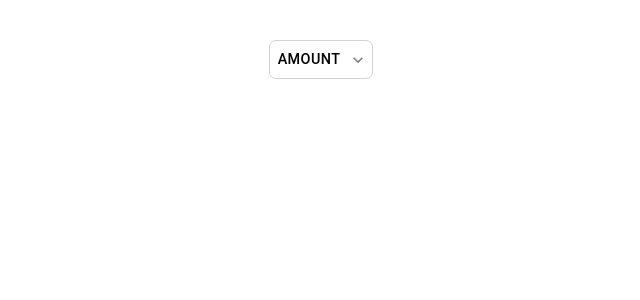
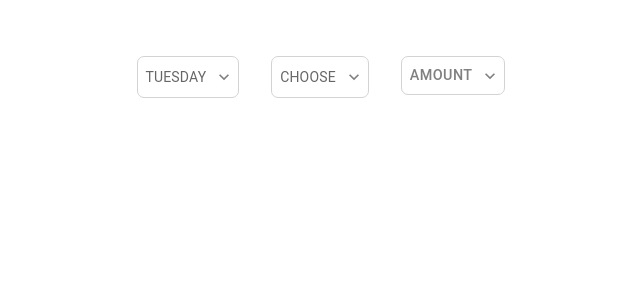
Before and after one commit to TheMangoJelly/tmj-mui-views, a React (Create React App) app: page / in a window 1280 px wide. Shown: the top 300 px of the page, without its empty margins (319-959 px from the left). Built offline with nearby package versions, Linux system fonts and the light colour scheme.

Commit message:
All Dropdown completed

```diff
--- a/src/App.js
+++ b/src/App.js
@@ -3,6 +3,7 @@ import ButtonSelect from "./components/ButtonSelect/ButtonSelect";
 import ButtonSelectDemo from "./components/ButtonSelectDemo/ButtonSelectDemo";
 import CalenderComponent from "./components/DateList/CalenderComponent";
 import DateListMenu from "./components/DateList/DateListMenu";
+import Home from "./components/home/Home";
 import MultiSelectListMenu from "./components/MultiSelectListMenu/MultiSelectListMenu";
 import InnerMenu from "./components/NumericSelect/InnerMenu";
 import NumericSelectItem from "./components/NumericSelect/NumericSelectItem";
@@ -16,9 +17,8 @@ function App() {
     <div className="App">
       {/* <BasicSelect /> */}
       {/* <ButtonSelectDemo /> */}
-      {/* <SimpleListMenu /> */}
-      {/* <MultiSelectListMenu /> */}
-      <NumericSelectItem />
+
+      <Home />
       {/* <DateListMenu /> */}
       {/* <CalenderComponent/> */}
     </div>
--- a/src/CustomizedSlider.js
+++ b/src/components/NumericSelect/CustomizedSlider.js
@@ -26,15 +26,15 @@ const AirbnbSlider = styled(Slider)(({ theme }) => ({
     height: 3,
     padding: '13px 0',
     '& .MuiSlider-thumb': {
-        display:"flex",
-        alignItems:"center",
-        justifyContent:"center",
-        gap:"2px",
+        display: "flex",
+        alignItems: "center",
+        justifyContent: "center",
+        gap: "2px",
         height: 16,
         width: 16,
         backgroundColor: '#fff',
         border: '1px solid gray',
-        padding:"5px",
+        padding: "5px",
         '&:hover': {
             boxShadow: '0 0 0 8px rgba(58, 133, 137, 0.16)',
         },
@@ -71,13 +71,19 @@ AirbnbThumbComponent.propTypes = {
     children: PropTypes.node,
 };
 
-export default function CustomizedSlider() {
+export default function CustomizedSlider({range  , setRange}) {
+    const [sliderValue, setSliderValue] = React.useState([20, 37]);
+
+    const handleChange = (event, newValue) => {
+        setRange(newValue);
+    };
     return (
         <Box sx={{ width: 320 }}>
             <AirbnbSlider
                 slots={{ thumb: AirbnbThumbComponent }}
                 getAriaLabel={(index) => (index === 0 ? 'Minimum price' : 'Maximum price')}
-                defaultValue={[20, 40]}
+                value={range}
+                onChange={ handleChange}
             />
         </Box>
     );
--- a/src/components/NumericSelect/InnerMenu.js
+++ b/src/components/NumericSelect/InnerMenu.js
@@ -8,14 +8,10 @@ import { Button } from '@mui/material';
 import { Check, KeyboardArrowDown } from '@mui/icons-material';
 
 
-const options = [
-    "Less Than",
-    "Greter than",
-    "Equal to",
-    "In between",
-];
+export default function InnerMenu({ options, setInBetween }) {
+    const [query, setQuery] = React.useState(options);
 
-export default function InnerMenu({setInBetween}) {
+
     const [anchorEl, setAnchorEl] = React.useState(null);
     const [selectedIndex, setSelectedIndex] = React.useState(1);
     const open = Boolean(anchorEl);
@@ -26,9 +22,9 @@ export default function InnerMenu({setInBetween}) {
     const handleMenuItemClick = (event, index) => {
         setSelectedIndex(index);
         setAnchorEl(null);
-        if(index === 3){
+        if (index === 3) {
             setInBetween(true);
-        }else{
+        } else {
             setInBetween(false);
         }
     };
@@ -37,8 +33,12 @@ export default function InnerMenu({setInBetween}) {
         setAnchorEl(null);
     };
 
+    React.useEffect(() => {
+        selectedIndex === 1 && setInBetween(false);
+    }, [selectedIndex]);
+
     return (
-        <div style={{minWidth:"150px"}}>
+        <div style={{ minWidth: "150px" }}>
             <List
                 component="nav"
                 aria-label="Device settings"
@@ -52,7 +52,7 @@ export default function InnerMenu({setInBetween}) {
                     aria-controls="lock-menu"
                     aria-expanded={open ? 'true' : undefined}
                     onClick={handleClickListItem}
-                    sx={{ border: "0.5px solid lightgray", borderRadius: "7px",fontSize:"0.9rem" }}
+                    sx={{ border: "0.5px solid lightgray", borderRadius: "7px", fontSize: "0.9rem" }}
                 >
                     <ListItemText
                         secondary={options[selectedIndex]}
--- a/src/components/NumericSelect/NumericSelectItem.js
+++ b/src/components/NumericSelect/NumericSelectItem.js
@@ -10,11 +10,10 @@ import { Typography } from '@mui/material';
 import { Stack, Box } from '@mui/system';
 import "./style.css";
 import InnerMenu from "./InnerMenu.js"
-import CustomizedSlider from '../../CustomizedSlider';
+import CustomizedSlider from './CustomizedSlider';
 
 
-export default function NumericSelectItem() {
-    const [range, setRange] = React.useState(0);
+export default function NumericSelectItem({ range , setRange , options }) {
 
     const [anchorEl, setAnchorEl] = React.useState(null);
     const [inBetween, setInBetween] = React.useState(false);
@@ -40,9 +39,9 @@ export default function NumericSelectItem() {
                     aria-controls="lock-menu"
                     aria-expanded={open ? 'true' : undefined}
                     onClick={handleClickListItem}
-                    sx={{ border: "0.5px solid lightgray", borderRadius: "7px", fontSize: "0.9rem" , color:"black"}}
+                    sx={{ border: "0.5px solid lightgray", borderRadius: "7px", fontSize: "0.9rem", color: "gray" }}
                 >
-                    {range === 0 ? "Amount" : range }
+                    Amount
                 </Button>
             </List>
             <Menu
@@ -57,31 +56,31 @@ export default function NumericSelectItem() {
                 }}
 
             >
-                <Box sx={{ p: "3px 10px" , display:"flex" , gap:"15px", flexDirection:"column" , minHeight:"100px"}}>
+                <Box sx={{ p: "3px 10px", display: "flex", gap: "15px", flexDirection: "column", minHeight: "100px" }}>
 
                     <Typography sx={{ marginTop: "3px", color: "black", fontSize: "0.8rem" }}>Dollar value</Typography>
 
                     <div className='input-cont'>
-                        <InnerMenu setInBetween={setInBetween} />
-                        <Stack sx={{
+                        <InnerMenu options={options} setInBetween={setInBetween} />
+                        {inBetween === false && <Stack sx={{
                             borderRadius: "5px",
                             mb: "3px",
                             backgroundColor: "rgb(238, 238, 238)",
                             display: "flex", flexDirection: "row", alignItems: "center", p: "2px 5px", width: "100%", height: "40px", border: "0.5px solid llightgray"
                         }}>
                             <input className='search' placeholder='$ 0.00' type="number" name="" id="" />
-                        </Stack>
+                        </Stack>}
                     </div>
 
                     {inBetween && <>
                         <Stack>
-                            <CustomizedSlider/>
+                            <CustomizedSlider range={range} setRange={setRange} />
                         </Stack>
 
                         <Stack>
                             <div className='input-cont'>
-                                <input className='input input-number' value={range} placeholder='$ 0.00' type="number" name="" id="" />
-                                <input className='input input-number' value={range} placeholder='$ 0.00' type="number" name="" id="" />
+                                <input className='input input-number' value={range[0]} placeholder='$ 0.00' type="number" name="" id="" />
+                                <input className='input input-number' value={range[1]} placeholder='$ 0.00' type="number" name="" id="" />
                             </div>
                         </Stack>
                     </>}
--- a/src/components/SimpleListMenu/SimpleListMenu.js
+++ b/src/components/SimpleListMenu/SimpleListMenu.js
@@ -8,14 +8,11 @@ import { Button } from '@mui/material';
 import { Check, KeyboardArrowDown } from '@mui/icons-material';
 
 
-const options = [
-    "Monday",
-    "Tuesday",
-    "Wednesday",
-    "Thursdays",
-];
 
-export default function SimpleListMenu() {
+export default function SimpleListMenu({options}) {
+
+    const [query, setQuery] = React.useState(options);
+
     const [anchorEl, setAnchorEl] = React.useState(null);
     const [selectedIndex, setSelectedIndex] = React.useState(1);
     const open = Boolean(anchorEl);
@@ -65,7 +62,7 @@ export default function SimpleListMenu() {
                     role: 'listbox',
                 }}
             >
-                {options.map((option, index) => (
+                {query.map((option, index) => (
                     <MenuItem
                         key={option}
                         selected={index === selectedIndex}
--- /dev/null
+++ b/src/components/home/Home.js
@@ -0,0 +1,61 @@
+import React, { useState } from 'react';
+import MultiSelectListMenu from '../MultiSelectListMenu/MultiSelectListMenu';
+import NumericSelectItem from '../NumericSelect/NumericSelectItem';
+import SimpleListMenu from '../SimpleListMenu/SimpleListMenu';
+
+const Home = () => {
+    const optionsForSimple = [
+        "Monday",
+        "Tuesday",
+        "Wednesday",
+        "Thursdays",
+    ];
+    const [range, setRange] = useState([20, 60]);
+
+
+
+    const optionsForMulti = [
+        {
+            id: 1,
+            logo: "MJ",
+            heading: "Demolime 1",
+            desc: "MOnday"
+        },
+        {
+            id: 2,
+            logo: "MJ",
+            heading: "Demolime 2",
+            desc: "Tuesday"
+        },
+        {
+            id: 3,
+            logo: "MJ",
+            heading: "Demolime 3",
+            desc: "Wednesday"
+        },
+        {
+            id: 4,
+            logo: "MJ",
+            heading: "Demolime 4",
+            desc: "Thursday"
+        },
+
+    ];
+
+    const optionsForNumeric = [
+        "Less Than",
+        "Greter than",
+        "Equal to",
+        "In between",
+    ];
+
+    return (
+        <div style={{ padding: "1rem", display: "flex", gap: "2rem" }}>
+            <SimpleListMenu options={optionsForSimple} />
+            <MultiSelectListMenu options={optionsForMulti} />
+            <NumericSelectItem setRange={setRange} range={range} options={optionsForNumeric} />
+        </div>
+    )
+}
+
+export default Home
```
Also changed, not shown: src/components/MultiSelectListMenu/MultiSelectListMenu.js (+41 -21 lines).
